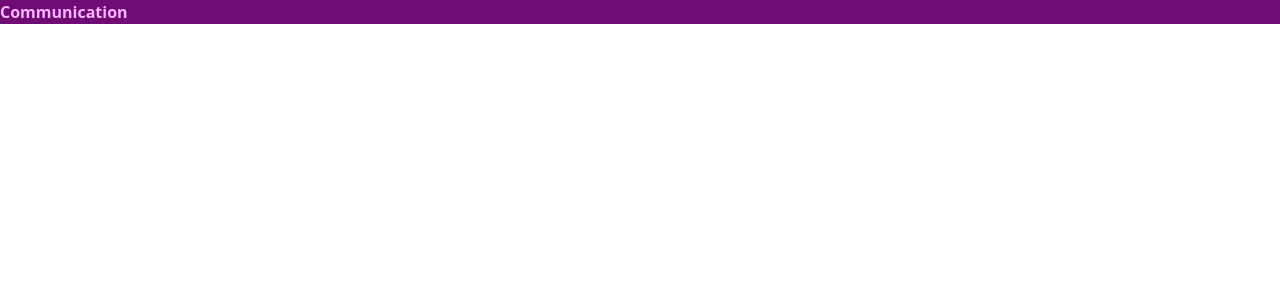
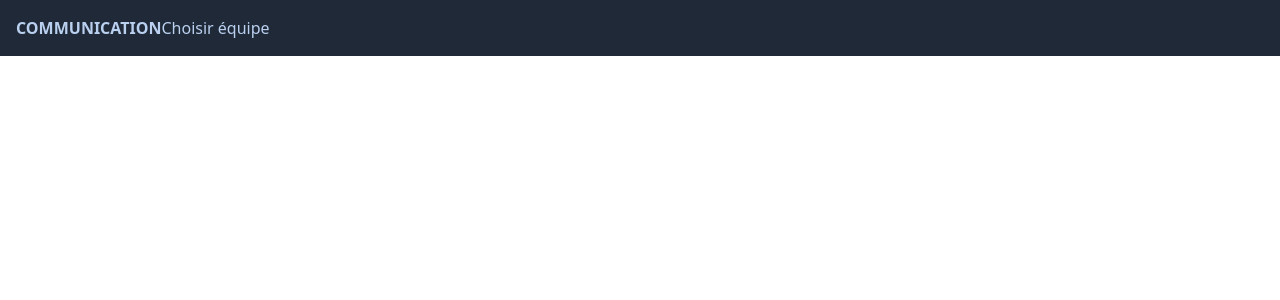
Before and after one commit to Nuageblanc7000/game_project, a React (Create React App) app: page / in a window 1280 px wide. Shown: the top 300 px of the page. Built offline with nearby package versions, Linux system fonts and the light colour scheme.

Commit message:
init header v2

```diff
--- a/src/components/Header.jsx
+++ b/src/components/Header.jsx
@@ -1,7 +1,10 @@
 const Header = () => {
   return (
-    <header className="bg-primary">
-      <span className="text-primary-content font-semibold">Communication</span>
+    <header className="bg-neutral p-4 flex">
+      <span className="text-neutral-content font-semibold uppercase">
+        Communication
+      </span>
+      <div className="text-neutral-content">Choisir équipe</div>
     </header>
   );
 };
```
